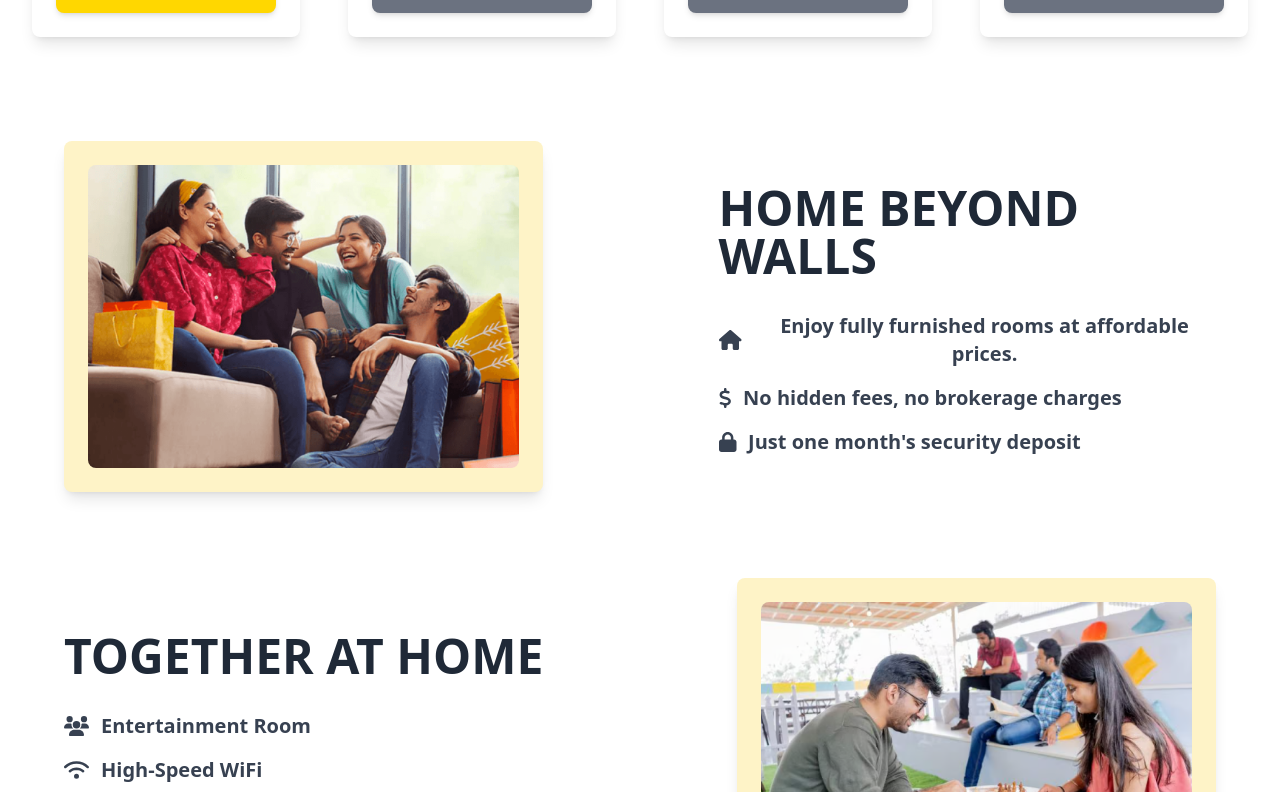
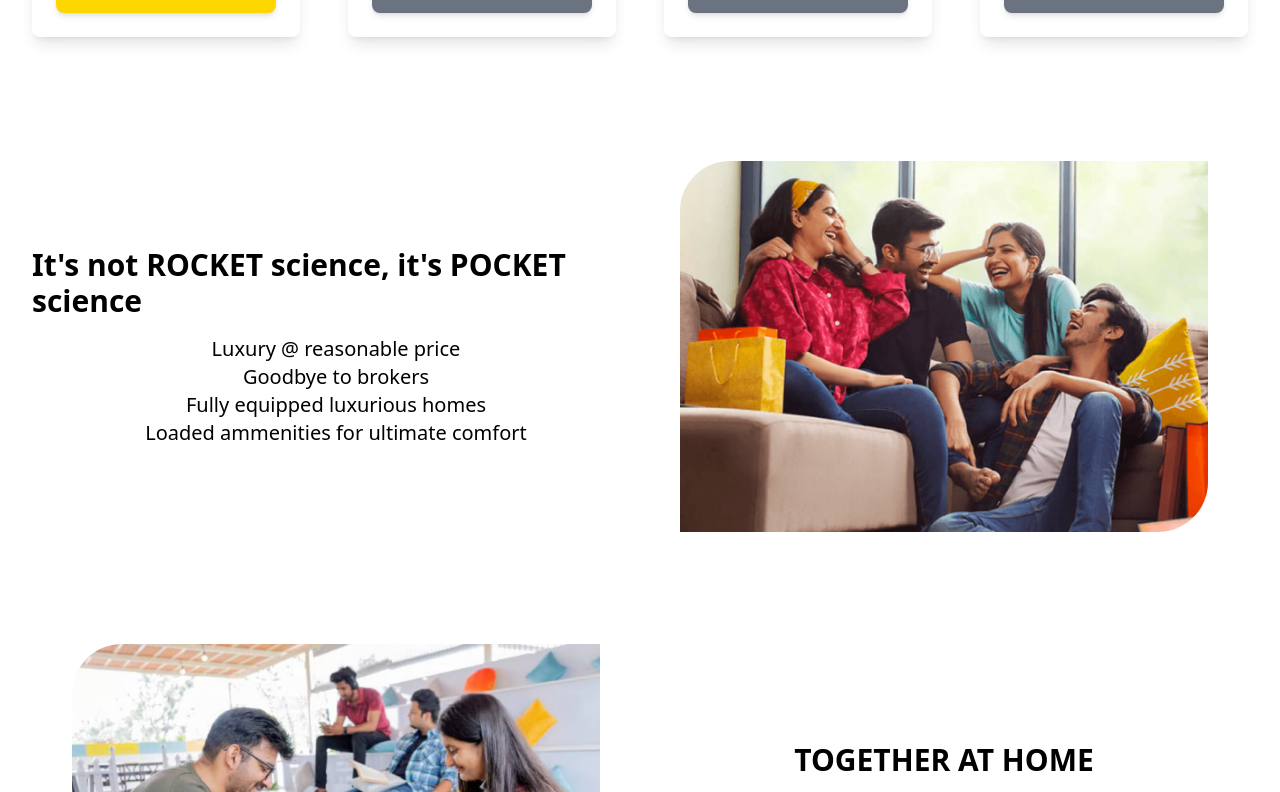
Before and after one commit to Satya01jeet/qubenest, a React (Vite) app in the folder client/: page / in a window 1280 px wide. Shown: the part 1248-2040 px from the top of the page. Built offline with nearby package versions, Linux system fonts and the light colour scheme; a web font is replaced by a local one.

Commit message:
new feature section

```diff
--- a/client/src/components/Feature.jsx
+++ b/client/src/components/Feature.jsx
@@ -25,16 +25,17 @@ import fourthImage from '../assets/images/books.png';
 import fifthImage from '../assets/images/gym.png';
 
 const Feature = () => {
-    const sections = [
+    const features = [
         {
             id: 1,
             image: featureImage,
             alt: "Group of people enjoying",
-            title: "HOME BEYOND WALLS",
+            title: "It's not ROCKET science, it's POCKET science",
             items: [
-                { text: "Enjoy fully furnished rooms at affordable prices.", icon: faHome },
-                { text: "No hidden fees, no brokerage charges", icon: faDollarSign },
-                { text: "Just one month's security deposit", icon: faLock },
+                { text: "Luxury @ reasonable price", icon: faHome },
+                { text: "Goodbye to brokers", icon: faDollarSign },
+                { text: "Fully equipped luxurious homes", icon: faLock },
+                { text: "Loaded ammenities for ultimate comfort", icon: faLock },
             ],
         },
         {
@@ -53,7 +54,7 @@ const Feature = () => {
             id: 3,
             image: thirdImage,
             alt: "Cozy living space",
-            title: "COZY SPACE",
+            title: "Seize the moment, cherish the memories",
             items: [
                 { text: "Designed for comfort and style.", icon: faCouch },
                 { text: "Perfect for relaxation and gatherings.", icon: faUsers },
@@ -64,12 +65,12 @@ const Feature = () => {
             id: 4,
             image: fourthImage,
             alt: "Books and workspace",
-            title: "SPACE FOR WORK",
+            title: "Where elegance meets exceptional service",
             items: [
-                { text: "Books to read", icon: faBook },
-                { text: "WFH Friendly", icon: faCouch },
-                { text: "24*7 Support", icon: faShieldAlt },
-                { text: "High Security", icon: faLock },
+                { text: "Daily cleaning - bringing shine to every corner", icon: faBook },
+                { text: "24x7 CCTV serveiliance - your security our priority", icon: faCouch },
+                { text: "Fast reliable wifi always", icon: faShieldAlt },
+                { text: "Bio-metrics entry/exit", icon: faLock },
             ],
         },
         {
@@ -87,43 +88,26 @@ const Feature = () => {
     ];
 
     return (
-        <div className="max-w-[1440px] mx-auto space-y-20 p-6 mt-8 lg:p-12 xl:p-16">
-            {sections.map((section) => (
-                <div
-                    key={section.id}
-                    className="flex flex-col md:flex-row gap-8 lg:gap-12 xl:gap-16 justify-center items-center"
-                >
-                    <div
-                        className={`w-full md:w-1/2 ${
-                            section.id % 2 === 0 ? 'md:order-last' : ''
-                        }`}
-                    >
-                        <div className={`bg-amber-100 p-4 lg:p-6 rounded-lg shadow-lg inline-block
-                            ${section.id % 2 === 0 ? 'md:ml-8 lg:ml-12 xl:ml-16' : 'md:mr-8 lg:mr-12 xl:mr-16'}`}
-                        >
-                            <img
-                                src={section.image}
-                                alt={section.alt}
-                                className="rounded-lg w-full h-auto max-w-2xl"
-                            />
+        <div className='space-y-4 my-20'>
+            {features.map((feature)=>(
+                <div id={feature.id}
+                className={`flex flex-col ${feature.id%2 === 0 ? 'md:flex-row':'md:flex-row-reverse'} md:items-center md:justify-evenly md:shadow-none shadow-lg rounded-lg mx-4 p-4 my-10`}>
+
+                    {/* Image section */}
+                    <div className='w-full md:w-1/2 px-10 py-5'>
+                        <img src={feature.image} alt={feature.alt} className='rounded-ss-[50px] rounded-ee-[50px]' />
+                    </div>
+
+                    {/* Text section */}
+                    <div className='flex flex-col md:w-1/2 items-center'>
+                        <h2 className='text-2xl md:text-3xl mb-4 font-bold text-centre'>{feature.title}</h2>
+                        <div className=''>
+                            {feature.items.map((item) => (
+                                <div className='text-center md:text-xl'>
+                                    {item.text}
+                                </div>
+                            ))}
                         </div>
-                    </div>
-                    <div className={`w-fit md:w-1/2 max-w-xl md:max-w-none
-                        ${section.id % 2 === 0 ? 'md:pr-8 lg:pr-12' : 'md:pl-8 lg:pl-12'}`}
-                    >
-                        <h2 className="text-2xl font-bold md:text-4xl lg:text-5xl mb-6 lg:mb-8 text-start md:text-start text-gray-800 font-merriWeather">
-                            {section.title}
-                        </h2>
-                        <ul className="flex flex-col justify-center md:text-center text-base md:text-lg lg:text-xl font-semibold text-gray-700 space-y-4 max-w-fit">
-                            {section.items.map((item) => (
-                                <li key={`${section.id}-${item.text}`}
-                                    className="flex items-center gap-3 transition-all duration-300 hover:text-gray-900 justify-start cursor-default"
-                                >
-                                    <FontAwesomeIcon icon={item.icon} className="text-gray-700" />
-                                    {item.text}
-                                </li>
-                            ))}
-                        </ul>
                     </div>
                 </div>
             ))}
--- a/client/src/components/HeroSection.jsx
+++ b/client/src/components/HeroSection.jsx
@@ -26,7 +26,7 @@ const HeroSection = () => {
           <p className="text-gray-600 text-lg md:text-lg lg:mx-2">
           An accommodation which gives you the warmth of your home, familiarity of your surrounding, comfort of your own bed, and sense of community and belongings.
           </p>
-          <button className="mt-4 px-6 py-3 bg-gold text-black rounded-lg shadow-lg hover:bg-amber-500 active:scale-95 transition ease-in-out font-semibold" onClick={toggleCallbackModal}>
+          <button className="mt-4 px-6 py-3 bg-amber-300 text-black rounded-lg shadow-lg hover:bg-amber-400 active:scale-95 transition ease-in-out font-semibold" onClick={toggleCallbackModal}>
             Book a <span className='text-orange-600 font-bold text-lg'>FREE</span> callback 📞
           </button>
         </div>
--- a/client/src/components/Testimonial.jsx
+++ b/client/src/components/Testimonial.jsx
@@ -48,7 +48,7 @@ const Testimonial = () => {
   return (
     <div className="flex flex-col md:flex-row justify-around px-4 md:px-24 my-4 md:my-28 space-y-8 md:space-y-0">
       {/* Text Section */}
-      <div className="w-full md:max-w-xl mx-auto text-center md:text-left p-4 font-winterSelfie">
+      <div className="w-full md:max-w-xl mx-auto text-center md:text-left p-4 font-merriweather font-bold">
         <p className="text-black text-4xl md:text-5xl">What People Say</p>
         <p className="text-black text-4xl md:text-5xl">About Us</p>
       </div>
--- a/client/src/components/TourSection.jsx
+++ b/client/src/components/TourSection.jsx
@@ -41,7 +41,7 @@ const TourSection = () => {
             </div>
           </div>
         </div>
-        <button className="bg-gold hover:bg-amber-500 text-black px-4 py-2 rounded-lg shadow-lg active:bg-amber-300 transition ">Visit Now</button>
+        <button className="bg-amber-400 hover:bg-amber-500 text-black px-4 py-2 rounded-lg shadow-lg active:bg-amber-300 transition ">Visit Now</button>
       </div>
 
       {/* Right Section */}
--- a/client/src/index.css
+++ b/client/src/index.css
@@ -1,3 +1,5 @@
+@import url('https://fonts.googleapis.com/css2?family=Merriweather:wght@300;400;700&display=swap');
+
 @tailwind base;
 @tailwind components;
 @tailwind utilities;
@@ -6,5 +8,3 @@
     font-family: 'WinterSelfie';
     src: url('./assets/fonts/WinterSelfie-vnaKA.ttf');
 }
-
-@import url('https://fonts.googleapis.com/css2?family=Merriweather:wght@300;400;700&display=swap');
```
